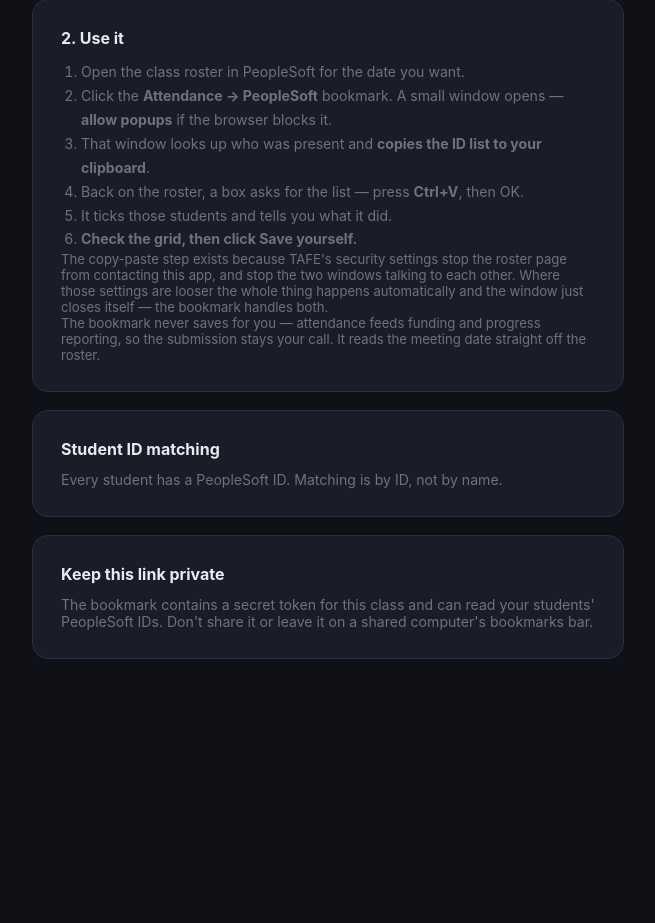
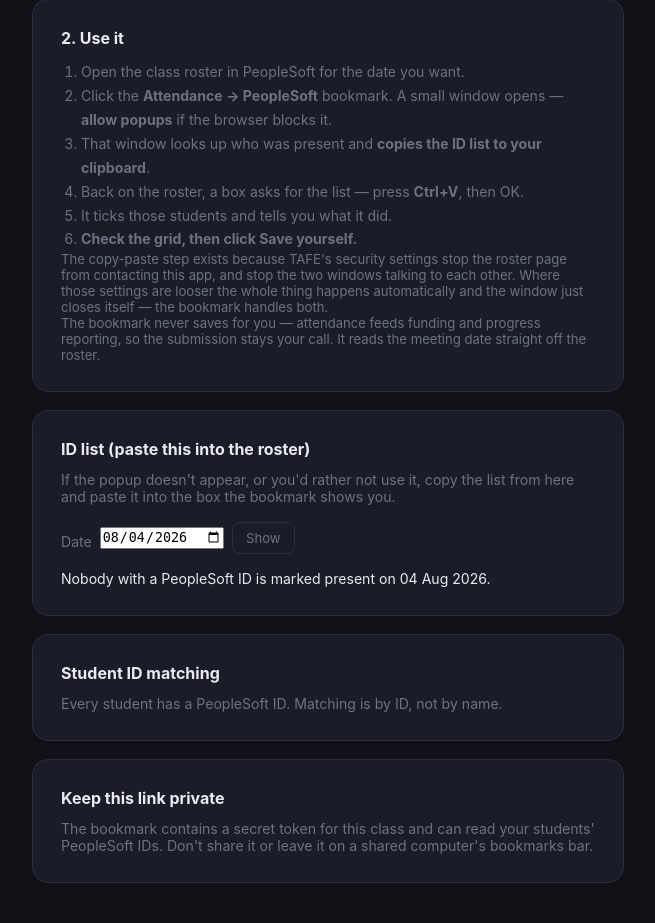
Before and after one commit to CapelaGames/Attendance, a Flask app: page /classes/1/sync in a window 1280 px wide. Shown: the part 441-1364 px from the top of the page, without its empty margins (312-967 px from the left). Before the commit the page ends 1100 px from the top, so only its background shows below. Run offline with Flask 3, Linux system fonts and the light colour scheme; a user stored in the database is signed in; tables that the repository leaves empty hold one stand-in row (values such as "Sample post"); some libraries are stand-ins or nearby versions.

Commit message:
Always show the ID list, and put one on the sync page too
The popup could reach a state where it reported success and closed itself
after 2.5s while its message never actually arrived at the roster page — a
window that flashed and vanished, then a paste prompt with nothing to paste.

It now always renders the list and never closes itself. When the roster page
does receive the message it closes the popup, so the automatic path is
unchanged; the difference is that nothing is assumed to have worked.

The class's PeopleSoft page also shows the ID list directly, for any date, with
a copy button. That is a path to the same result that does not involve the
popup at all, and it names anyone marked present who has no ID yet.

```diff
--- a/app.py
+++ b/app.py
@@ -815,8 +815,20 @@
         return render_template('sync_disabled.html', klass=klass), 403
     bridge = url_for('sync_bridge', token=ensure_sync_token(klass), _external=True)
     missing = [s.name for s in sorted_students(klass) if not s.emplid]
-    return render_template('sync.html', klass=klass, missing=missing,
-                           bookmarklet=bookmarklet_for(bridge))
+
+    # The list for a chosen day, so there's a copy-paste path that doesn't
+    # depend on the popup reaching this app at all.
+    try:
+        day = date.fromisoformat(request.args.get('date', ''))
+    except ValueError:
+        day = date.today()
+    marked = present_ids(klass.id, day)
+    students = sorted_students(klass)
+    return render_template(
+        'sync.html', klass=klass, missing=missing, bookmarklet=bookmarklet_for(bridge),
+        day=day,
+        present_ids_list=[s.emplid for s in students if s.id in marked and s.emplid],
+        present_no_id=[s.name for s in students if s.id in marked and not s.emplid])
 
 
 @app.route('/api/sync/<token>/roster', methods=['POST'])
--- a/static/ps_sync.js
+++ b/static/ps_sync.js
@@ -216,9 +216,10 @@
       window.removeEventListener('message', onMessage);
       pasteFallback(doc, rows, day,
         "TAFE's security settings stop the two windows talking to each other."
-        + '\n\nThe window that just opened has the ID list for ' + day
-        + ' and has already copied it to your clipboard.'
-        + '\n\nPress Ctrl+V here, then OK:');
+        + '\n\nA window or tab just opened showing the ID list for ' + day
+        + ', already copied to your clipboard. Press Ctrl+V here, then OK.'
+        + "\n\nIf you can't see it, open the class in your attendance app and copy"
+        + ' the list from the PeopleSoft page there:');
     }, 8000);
   }
 
--- a/templates/sync.html
+++ b/templates/sync.html
@@ -62,6 +62,56 @@
   </div>
 
   <div class="card-panel" style="margin-top: 18px;">
+    <h2 style="font-size: 1rem; margin-bottom: 12px;">ID list (paste this into the roster)</h2>
+    <p style="color: var(--muted); font-size: .88rem;">
+      If the popup doesn't appear, or you'd rather not use it, copy the list from here and
+      paste it into the box the bookmark shows you.
+    </p>
+    <form method="get" style="display:flex; gap:8px; align-items:center; margin: 14px 0;">
+      <label for="date" style="font-size:.88rem;">Date</label>
+      <input type="date" id="date" name="date" value="{{ day.isoformat() }}">
+      <button class="btn">Show</button>
+    </form>
+    {% if present_ids_list %}
+      <textarea id="idlist" readonly rows="3" onclick="this.select()"
+                style="width:100%; font-family:monospace; font-size:.82rem;"
+                >{{ present_ids_list|join(', ') }}</textarea>
+      <p style="margin-top:10px;">
+        <button class="btn primary" onclick="copyIds()">Copy list</button>
+        <span id="copiedmsg" style="color: var(--green,#2e7d32); font-size:.85rem;"></span>
+      </p>
+      <p style="color: var(--muted); font-size: .82rem;">
+        {{ present_ids_list|length }} student{{ '' if present_ids_list|length == 1 else 's' }}
+        marked present on {{ day.strftime('%d %b %Y') }}.
+      </p>
+      <script>
+        function copyIds() {
+          var box = document.getElementById('idlist');
+          box.select();
+          var done = function () {
+            document.getElementById('copiedmsg').textContent = 'Copied.';
+          };
+          if (navigator.clipboard) {
+            navigator.clipboard.writeText(box.value).then(done, function () {
+              document.execCommand('copy'); done();
+            });
+          } else { document.execCommand('copy'); done(); }
+        }
+      </script>
+    {% else %}
+      <p style="font-size:.88rem;">
+        Nobody with a PeopleSoft ID is marked present on {{ day.strftime('%d %b %Y') }}.
+      </p>
+    {% endif %}
+    {% if present_no_id %}
+      <p style="color: var(--red,#c62828); font-size: .82rem;">
+        Marked present but has no PeopleSoft ID yet, so not in the list above:
+        {{ present_no_id|join(', ') }}
+      </p>
+    {% endif %}
+  </div>
+
+  <div class="card-panel" style="margin-top: 18px;">
     <h2 style="font-size: 1rem; margin-bottom: 12px;">Student ID matching</h2>
     {% if missing %}
       <p style="color: var(--muted); font-size: .88rem;">
```
Also changed, not shown: templates/bridge.html (+12 -12 lines).
